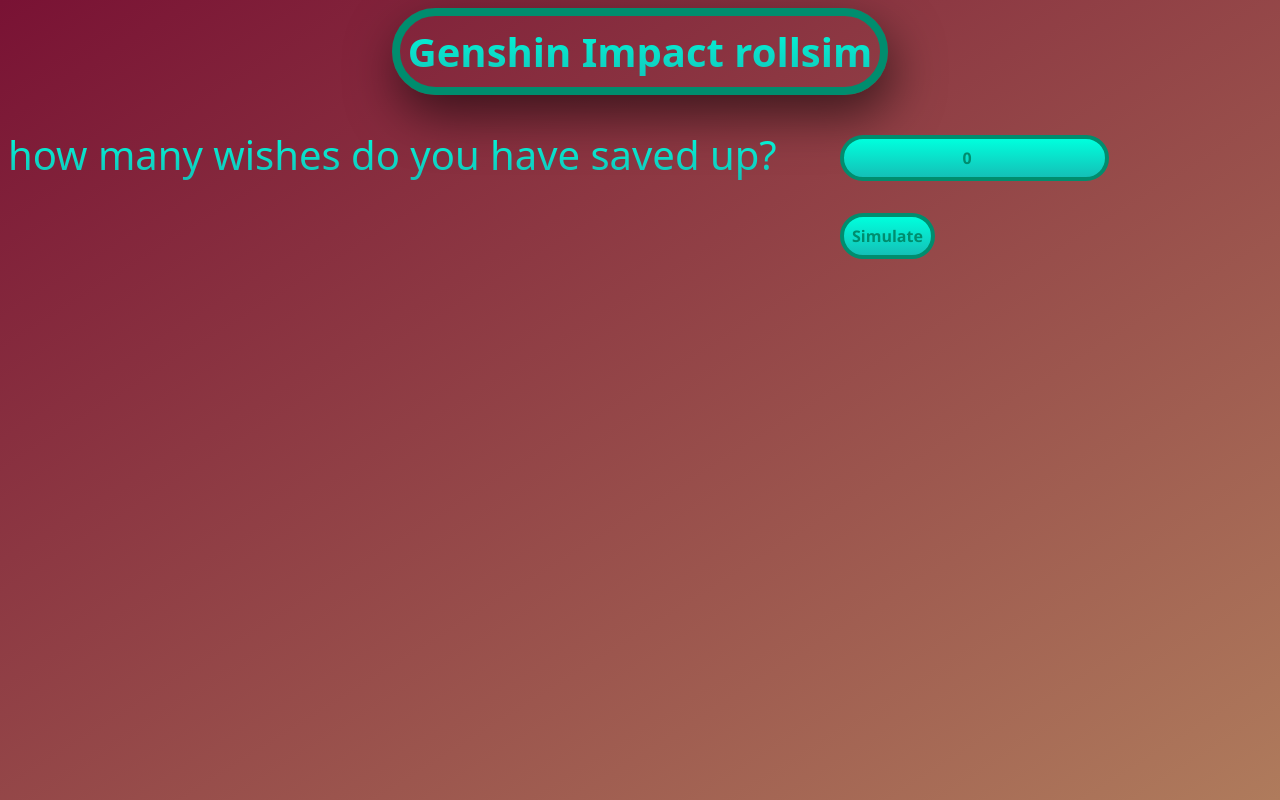
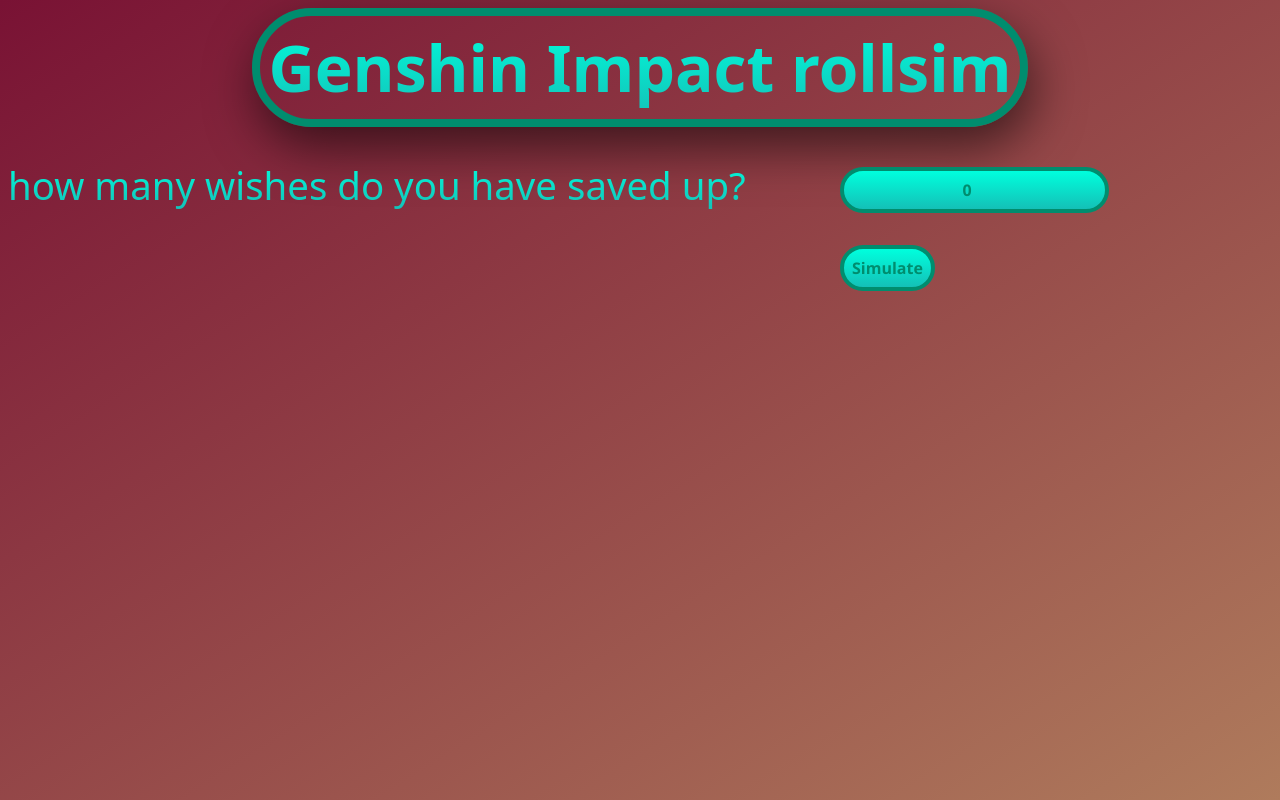
Before and after one commit to Zondac/genshinsimui, a plain HTML site: page index.html in a window 1280 px wide. Drawn offline with Linux system fonts and the light colour scheme.

Commit message:
minor tweaks using width instead of height for sizings

```diff
--- a/index.html
+++ b/index.html
@@ -16,7 +16,7 @@ body {
 
 t{
     font-family: system-ui, -apple-system, BlinkMacSystemFont, 'Segoe UI', Roboto, Oxygen, Ubuntu, Cantarell, 'Open Sans', 'Helvetica Neue', sans-serif;
-    font-size: 5vh;
+    font-size: 3vw;
     -webkit-background-clip: text;
     background-clip:text;
     -webkit-text-fill-color: transparent;
@@ -33,7 +33,7 @@ t{
 
 h1{
     font-family: system-ui, -apple-system, BlinkMacSystemFont, 'Segoe UI', Roboto, Oxygen, Ubuntu, Cantarell, 'Open Sans', 'Helvetica Neue', sans-serif;
-    font-size: 5vh;
+    font-size: 5vw;
     -webkit-background-clip: text;
     background-clip:text;
     -webkit-text-fill-color: transparent;
@@ -51,11 +51,11 @@ h1{
 
 }
 t:hover{
-    font-size: 5.2vh;
+    font-size: 3.3vw;
 }
 h1:hover{
     padding:2vh;
-    font-size: 7vh;
+    font-size: 7vw;
 }
 
 .flexbox{
```
